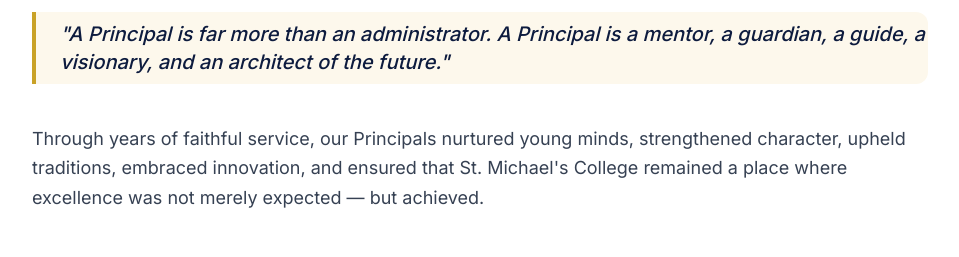
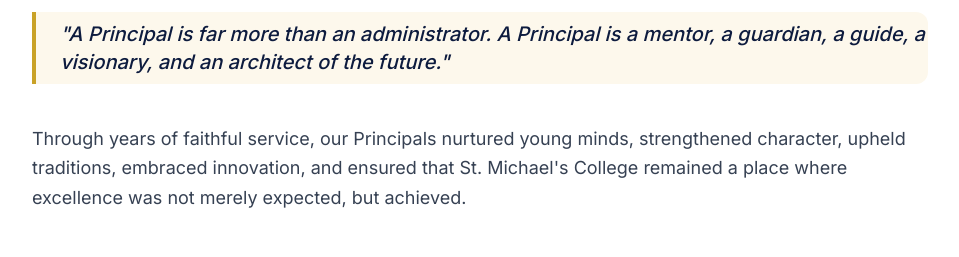
Before and after one commit to NiwethushanSri/michaelites-forum, a Next.js app: page /principals in a window 1280 px wide. Shown: the part 1020-1277 px from the top of the page, without its empty margins (160-1119 px from the left). Built offline with nearby package versions, Linux system fonts and the light colour scheme.

Commit message:
Remove em dash from principals page paragraph
Co-Authored-By: Claude Sonnet 4.6 <noreply@anthropic.com>

```diff
--- a/src/app/principals/page.tsx
+++ b/src/app/principals/page.tsx
@@ -67,7 +67,7 @@ export default function PrincipalsPage() {
           </blockquote>
 
           <p>
-            Through years of faithful service, our Principals nurtured young minds, strengthened character, upheld traditions, embraced innovation, and ensured that St. Michael's College remained a place where excellence was not merely expected — but achieved.
+            Through years of faithful service, our Principals nurtured young minds, strengthened character, upheld traditions, embraced innovation, and ensured that St. Michael's College remained a place where excellence was not merely expected, but achieved.
           </p>
 
           <p>
```
